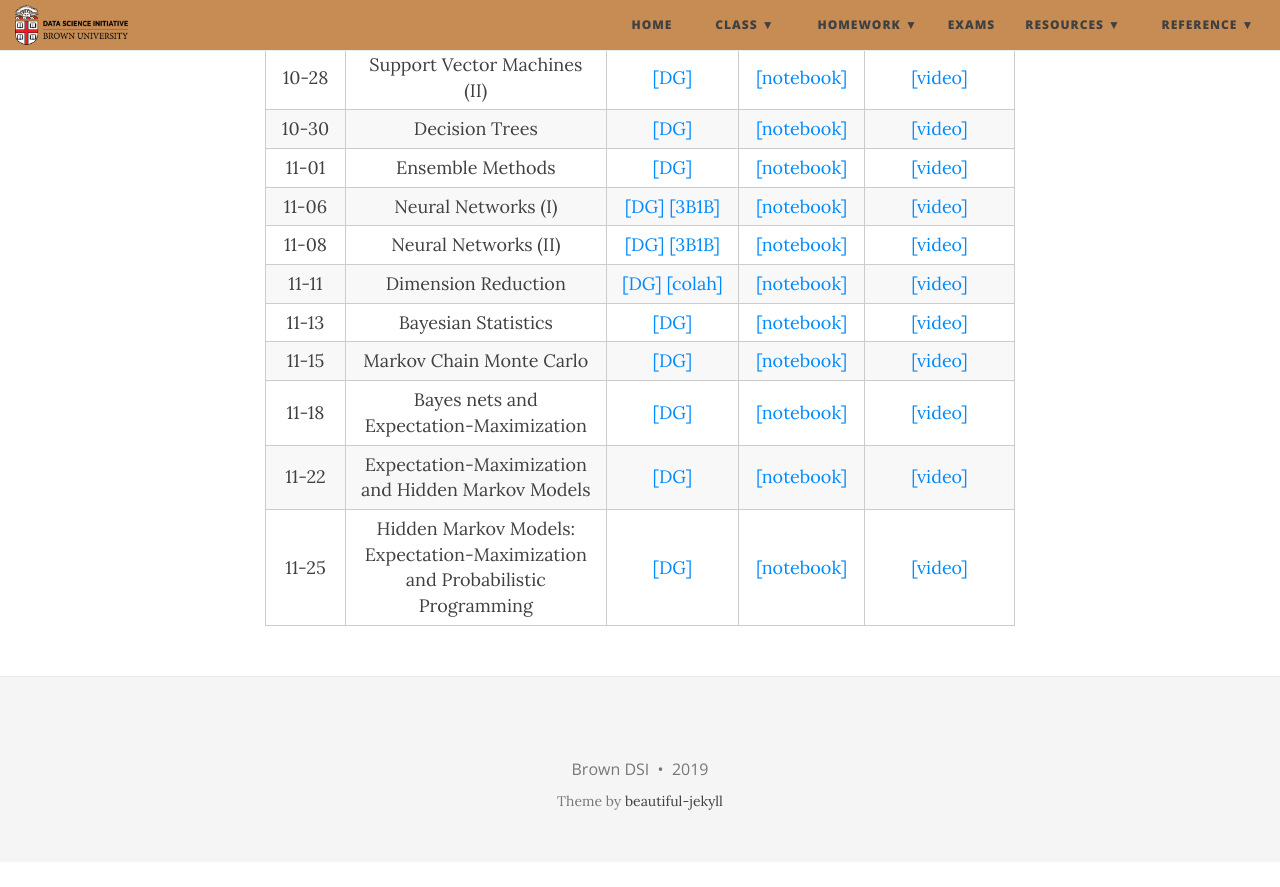
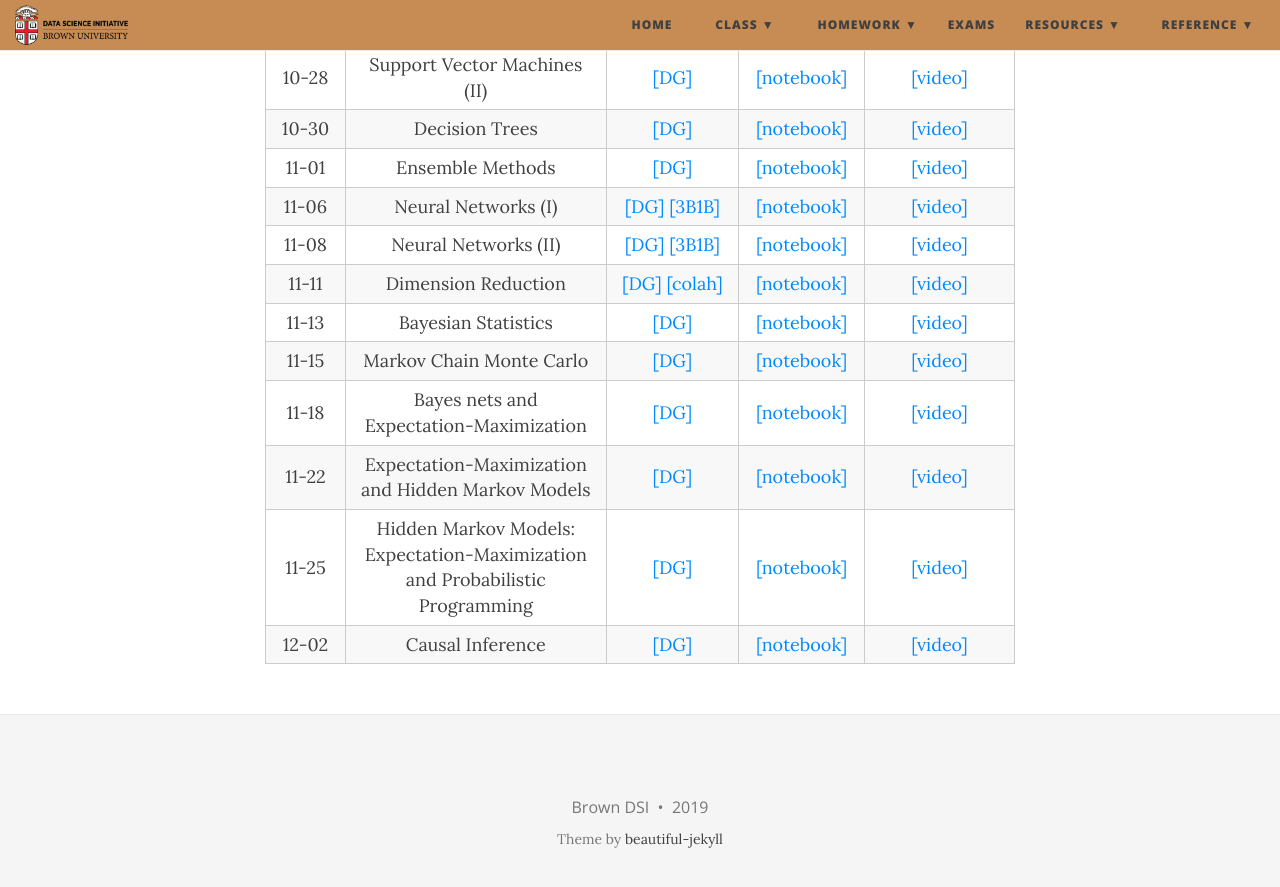
Before and after one commit to data1010/data1010.github.io, a Jekyll site: the page built from class.md, in a window 1280 px wide and 900 px high, scrolled down 1534 px. Shown: the top 887 px of the window. Built offline with Jekyll 4.4.1, drawn with Linux system fonts in a browser that asks for light colours; nearby versions of some CDN libraries; before the commit the page ends 2396 px from its top, so only the background shows below that.

Commit message:
add causal inference content

```diff
--- a/class.md
+++ b/class.md
@@ -245,5 +245,12 @@ title: Notebooks and videos
       <td style="text-align: center"><a href="https://nbviewer.jupyter.org/github/data1010/problem-sets/blob/master/11-25/data1010-11-25.ipynb">[notebook]</a></td>
       <td style="text-align: center"><a href="https://youtu.be/v0vNHlZ3FuE">[video]</a></td>
     </tr>
+    <tr>
+      <td style="text-align: center">12-02</td>
+      <td style="text-align: center">Causal Inference</td>
+      <td style="text-align: center"><a href="https://mathigon.org/course/intro-statistics/causal-inference">[DG]</a></td>
+      <td style="text-align: center"><a href="https://nbviewer.jupyter.org/github/data1010/problem-sets/blob/master/12-02/data1010-12-02.ipynb">[notebook]</a></td>
+      <td style="text-align: center"><a href="https://youtu.be/s4Y5V25hTnE">[video]</a></td>
+    </tr>
   </tbody>
 </table>
```
